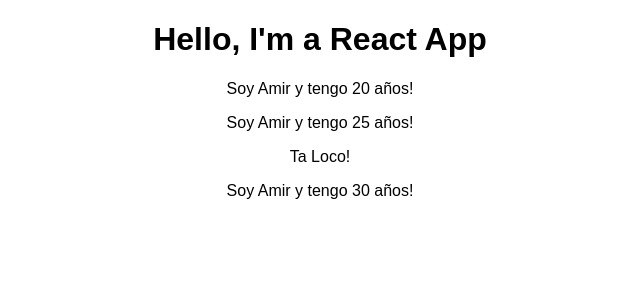
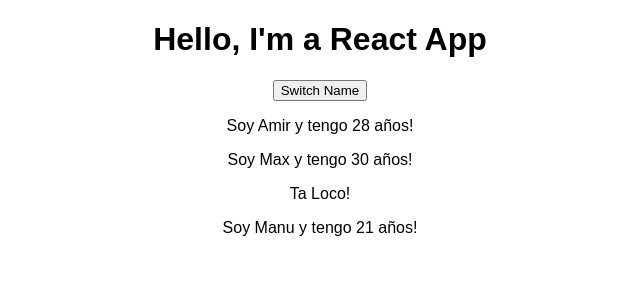
Before and after one commit to AmirArreaza/React-Guide, a React (Create React App) app: page / in a window 1280 px wide. Shown: the top 300 px of the page, without its empty margins (320-960 px from the left). Built offline with nearby package versions, Linux system fonts and the light colour scheme.

Commit message:
Use of Hook for state manipulation

```diff
--- a/src/App.js
+++ b/src/App.js
@@ -1,20 +1,43 @@
-import React, { Component } from 'react';
+import React, { useState } from 'react';
 import './App.css';
 import Person from './Person/Person';
 
-class App extends Component {
-  render() {
-    return (
-      <div className="App">
-        <h1>Hello, I'm a React App</h1>
+const app = (props) => {
 
-        <Person name="Amir" age="20"/>
-        <Person name="Amir" age="25">Ta Loco!</Person>
-        <Person name="Amir" age="30"/>
+  const [ personsState, setPersonsState ] = useState({
+    persons: [
+      { name: 'Amir', age: 28},
+      { name: 'Max', age: 30},
+      { name: 'Manu', age: 21}
+    ],
+    otherState: 'Otro'
+  });
 
-      </div>
-    );
-  }
+  const[otherState, setOtherState] = useState('Otro Mas');
+
+  console.log(personsState, otherState);
+
+  const switchNameHandler = () => {
+    //console.log('Alive');
+    //Don't Use this: this.state.persons[0].name = 'Test';
+    setPersonsState({persons: [
+      { name: 'AmirDos', age: 28},
+      { name: 'Max', age: 900},
+      { name: 'Manu', age: 21}
+      ],
+      otherState: 'Otro'
+    })
+  };
+
+  return (
+    <div className="App">
+      <h1>Hello, I'm a React App</h1>
+      <button onClick={switchNameHandler}>Switch Name</button>
+      <Person name={personsState.persons[0].name} age={personsState.persons[0].age}/>
+      <Person name={personsState.persons[1].name} age={personsState.persons[1].age}>Ta Loco!</Person>
+      <Person name={personsState.persons[2].name} age={personsState.persons[2].age}/>
+    </div>
+  );
 }
 
-export default App;
+export default app;
```
